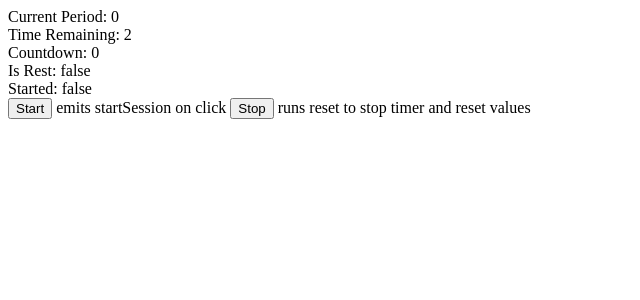
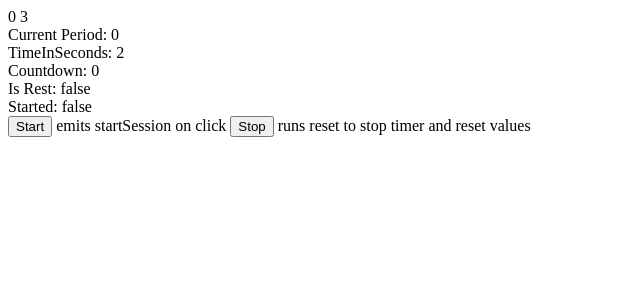
Before and after one commit to ccozens/exerciser, a SvelteKit app: page /new in a window 1280 px wide. Shown: the top 300 px of the page, without its empty margins (0-640 px from the left). Built offline with nearby package versions, Linux system fonts and the light colour scheme.

Commit message:
commencing v3, with a plan for tweened and setInterval

```diff
--- a/src/routes/new/+page.svelte
+++ b/src/routes/new/+page.svelte
@@ -7,16 +7,17 @@
 	import { tick } from 'svelte';
 	import { tweened } from 'svelte/motion';
 
-    let interval: number ; // MDN: "The returned intervalID is a numeric, non-zero value which identifies the timer created by the call to setInterval(); this value can be passed to WindowOrWorkerGlobalScope.clearInterval() to cancel the timeout."
+	let interval: number; // MDN: "The returned intervalID is a numeric, non-zero value which identifies the timer created by the call to setInterval(); this value can be passed to WindowOrWorkerGlobalScope.clearInterval() to cancel the timeout."
 	let rest: number = 2;
 	let work: number = 5;
 	let numberOfPeriods: number = 5;
+
 
 	const workMs = work * 1000;
 	const restMs = rest * 1000;
 
 	// run workout using tweened
-    async function tweenedWorkout (rest: number, work: number, numberOfPeriods: number) {
+	async function tweenedWorkout(rest: number, work: number, numberOfPeriods: number) {
 		// abort if not started
 		if (!isStarted) return;
 		for (let i = 0; i < numberOfPeriods; i++) {
@@ -24,29 +25,25 @@
 			if (!$isRest) {
 				currentPeriod.set($currentPeriod + 1);
 				await time.set(workMs, { duration: workMs });
-            time.set(0, {duration: 0});
+				time.set(0, { duration: 0 });
 				toggleRest();
 				console.log('working', $currentPeriod, $isRest);
 			}
 			// if isRest, set tweened time to rest * 100
 			if ($isRest) {
 				await time.set(restMs, { duration: restMs });
-            time.set(0, {duration: 0});
+				time.set(0, { duration: 0 });
 				toggleRest();
 				console.log('resting', $currentPeriod, $isRest);
-        }}
+			}
+		}
 		// run reset when exit loop:
 		reset();
-     /*    // if currentPeriod === numberOfPeriods, reset
-        if ($currentPeriod === numberOfPeriods) {
-            reset();
-        } */
 	}
 
 	// toggle isRest
 	function toggleRest() {
 		isRest.set(!$isRest);
-        // $isRest === "Work" ? isRest.set("Rest") : isRest.set("Work");
 	}
 	// function to update started store
 	function setStarted() {
@@ -58,9 +55,8 @@
 		tweenedWorkout(rest, work, numberOfPeriods);
 	}
 
-      // use tweened to create timer with rest and work intervals, depending on isRest
-      const time = tweened(isRest? restMs : workMs);
-
+	// use tweened to create time store with initial value dependent on isRest
+	const time = tweened(isRest ? restMs : workMs);
 	// convert time to seconds
 	$: timeInSeconds = Math.round($time / 1000); // TODO should be *1000 but shortened so dev quicker
 	// convert to countdown
@@ -68,13 +64,13 @@
 </script>
 
 <!-- html -->
-
+{rest - timeInSeconds}
+{work - timeInSeconds}
 <div>Current Period: {$currentPeriod}</div>
-        <div>Time Remaining: {timeInSeconds}</div>
+<div>TimeInSeconds: {timeInSeconds}</div>
 <div>Countdown: {countdown}</div>
 <div>Is Rest: {$isRest ? 'true' : 'false'}</div>
 <div>Started: {$started}</div>
-
 
 <Start on:startSession={setStarted} />
 emits startSession on click
```
Lines whose indentation alone changed are shown as unchanged.
